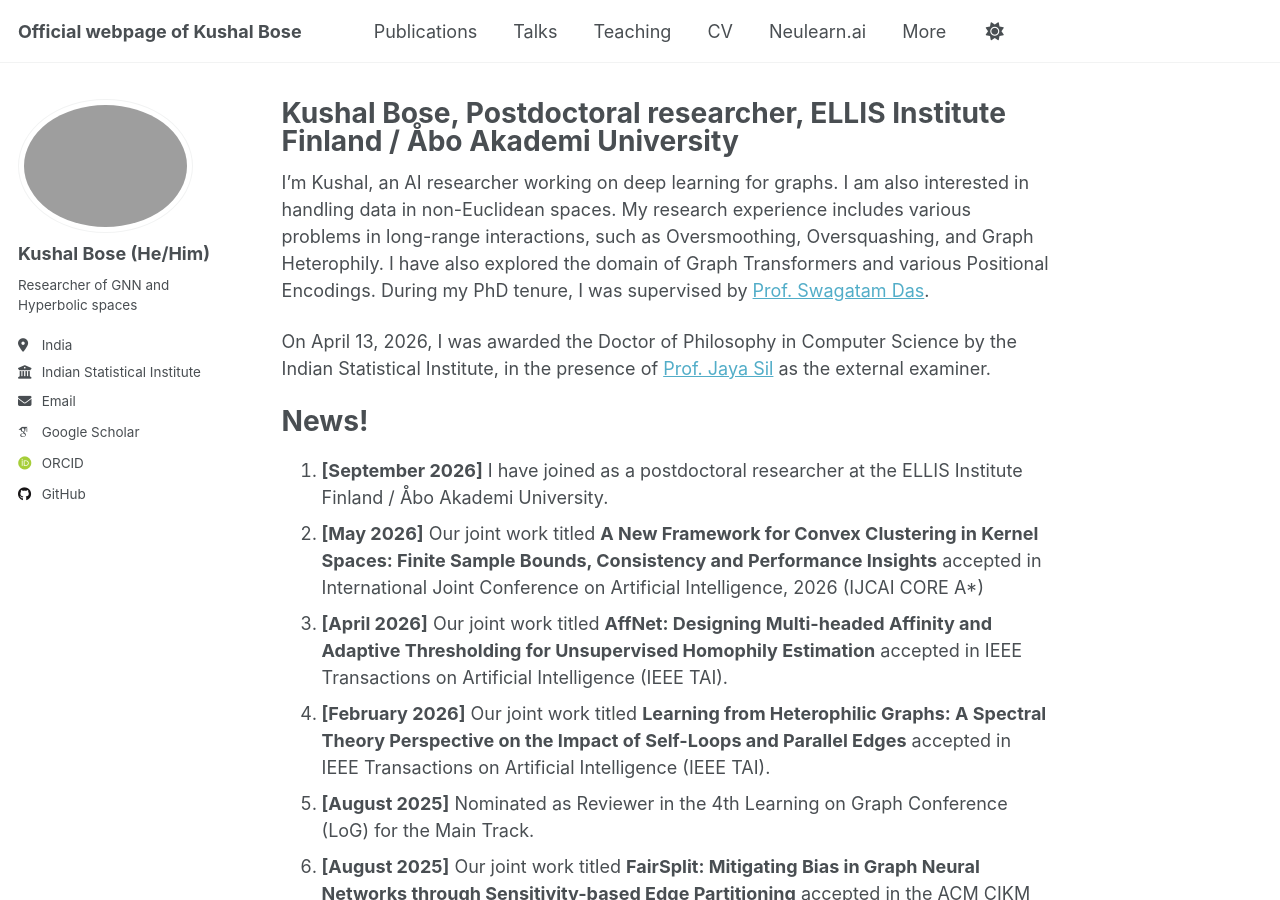
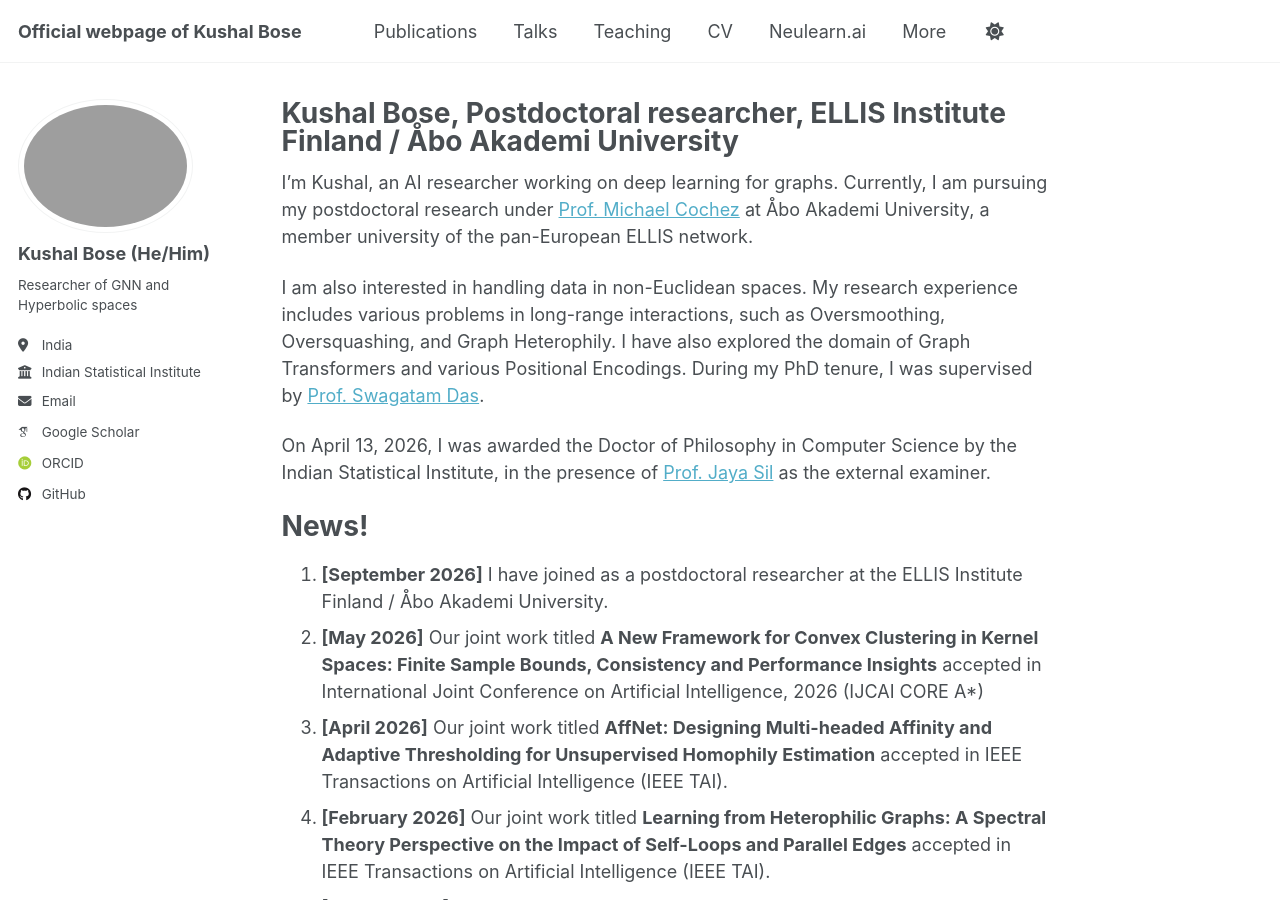
Before and after one commit to kushalbose92/kushalbose92.github.io, a Jekyll site: the page built from _pages/about.md, in a window 1280 px wide and 900 px high. Built offline with Jekyll 4.4.1, drawn with Linux system fonts in a browser that asks for light colours; some web fonts are replaced; a script that is not in the unit is left out.

Commit message:
Update about.md

```diff
--- a/_pages/about.md
+++ b/_pages/about.md
@@ -7,7 +7,9 @@ redirect_from:
   - /about.html
 ---
 
-I’m Kushal, an AI researcher working on deep learning for graphs. I am also interested in handling data in non-Euclidean spaces. My research experience includes various problems in long-range interactions, such as Oversmoothing, Oversquashing, and Graph Heterophily. I have also explored the domain of Graph Transformers and various Positional Encodings. During my PhD tenure, I was supervised by [Prof. Swagatam Das](https://www2.isical.ac.in/~swagatam.das/).
+I’m Kushal, an AI researcher working on deep learning for graphs. Currently, I am pursuing my postdoctoral research under [Prof. Michael Cochez](https://scholar.google.com/citations?user=JuZrOtoAAAAJ&hl=en) at Åbo Akademi University, a member university of the pan-European ELLIS network.
+
+I am also interested in handling data in non-Euclidean spaces. My research experience includes various problems in long-range interactions, such as Oversmoothing, Oversquashing, and Graph Heterophily. I have also explored the domain of Graph Transformers and various Positional Encodings. During my PhD tenure, I was supervised by [Prof. Swagatam Das](https://www2.isical.ac.in/~swagatam.das/).
 
 On April 13, 2026, I was awarded the Doctor of Philosophy in Computer Science by the Indian Statistical Institute, in the presence of [Prof. Jaya Sil](https://www.iiests.ac.in/IIEST/Faculty/cs-js) as the external examiner.
 
```
